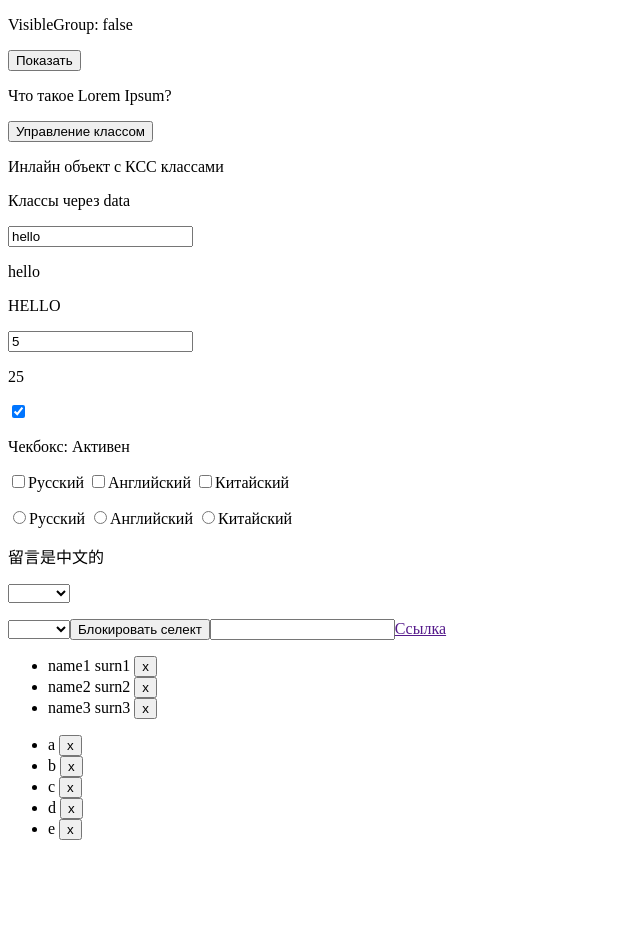
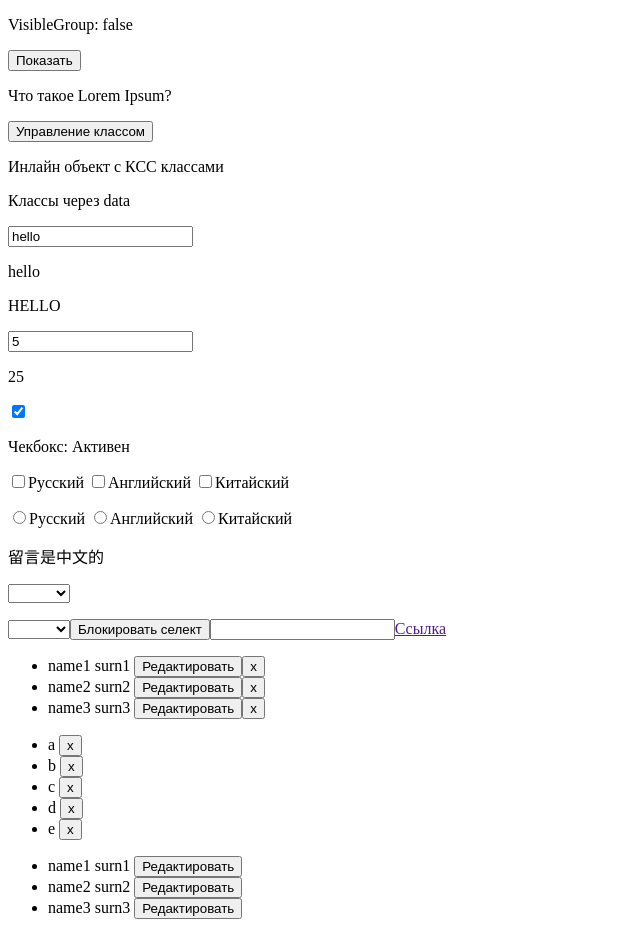
Before and after one commit to WbDmitry/vue3-training, a Vue app: page / in a window 1280 px wide. Shown: the whole page, without its empty margins (0-640 px from the left). Before the commit the page ends 856 px from the top, so only its background shows below. Built offline with nearby package versions, Linux system fonts and the light colour scheme.

Commit message:
Добавил предактируемый список пользователей + модифицировал предыдущий список по аналогии

```diff
--- a/src/App.vue
+++ b/src/App.vue
@@ -81,19 +81,42 @@ export default {
 					id: 1,
 					name: 'name1',
 					surn: 'surn1',
+					isEdit: false,
 				},
 				{
 					id: 2,
 					name: 'name2',
 					surn: 'surn2',
+					isEdit: false,
 				},
 				{
 					id: 3,
 					name: 'name3',
 					surn: 'surn3',
+					isEdit: false,
 				},
 			],
 			items3: ['a', 'b', 'c', 'd', 'e'],
+			users2: [
+				{
+					id: 1,
+					name: 'name1',
+					surn: 'surn1',
+					isEdit: true,
+				},
+				{
+					id: 2,
+					name: 'name2',
+					surn: 'surn2',
+					isEdit: true,
+				},
+				{
+					id: 3,
+					name: 'name3',
+					surn: 'surn3',
+					isEdit: true,
+				},
+			]
 		}
 	},
 
@@ -214,9 +237,25 @@ export default {
 			this.users = this.users.filter(user => {
 				return user.id !== id
 			})
-    },
+		},
 		deleteItems: function (index) {
 			this.items3.splice(index, 1)
+		},
+
+		editUser: function (user) {
+			user.isEdit = false
+		},
+
+		saveUser: function (user) {
+			user.isEdit = true
+		},
+
+		editUser2: function (user) {
+			user.isEdit = true
+		},
+
+		saveUser2: function (user) {
+			user.isEdit = false
 		}
 	}
 }
@@ -237,7 +276,7 @@ export default {
 		<p>Сумма чисел: {{ arr[0] + arr[1] + arr[2] }}</p>
 		<p>Ввывод содержимого объекта (способ 1): {{ obj.x + obj.y + obj.z }}</p>
 		<p>Ввывод содержимого объекта (способ 2): {{ obj['x'] + obj['y'] + obj['z'] }}</p>
-		<!-- {{ getCurrentDate() }} -->
+		<!-- {{ getCurrentDate() }}  -->
 		<button @click="getCurrentDate">Вывести дату по клику</button>
 		<button @mouseover="getCurrentDate">Вывести дату при наведении</button>
 		<button @click="getUserInfo">Вывести свойсва из data</button>
@@ -407,14 +446,41 @@ export default {
 
 	<ul>
 		<li v-for="user in users" :key="user.id">
-			{{ user.name }} {{ user.surn }}
-			<button @click="deleteUser(user.id)">x</button>
+			<template v-if="!user.isEdit">
+				{{ user.name }}
+				{{ user.surn }}
+				<button @click="editUser2(user)">Редактировать</button>
+				<button @click="deleteUser(user.id)">x</button>
+			</template>
+			<template v-else>
+				<input type="text" v-model="user.name">
+				<input type="text" v-model="user.surn">
+				<button @click="saveUser2(user)">Сохранить</button>
+			</template>
 		</li>
 	</ul>
-  <ul>
+
+	<ul>
 		<li v-for="(items, index) in items3" :key="index">
 			{{ items }}
 			<button @click="deleteItems(index)">x</button>
+		</li>
+	</ul>
+
+	<ul>
+		<li v-for="user in users2" :key="user.id">
+			<template v-if="user.isEdit">
+				{{ user.name }}
+				{{ user.surn }}
+				<button @click="editUser(user)">
+					Редактировать
+				</button>
+			</template>
+			<template v-else>
+				<input type="text" v-model="user.name">
+				<input type="text" v-model="user.surn">
+				<button @click="saveUser(user)">Сохранить</button>
+			</template>
 		</li>
 	</ul>
 </template>
```
